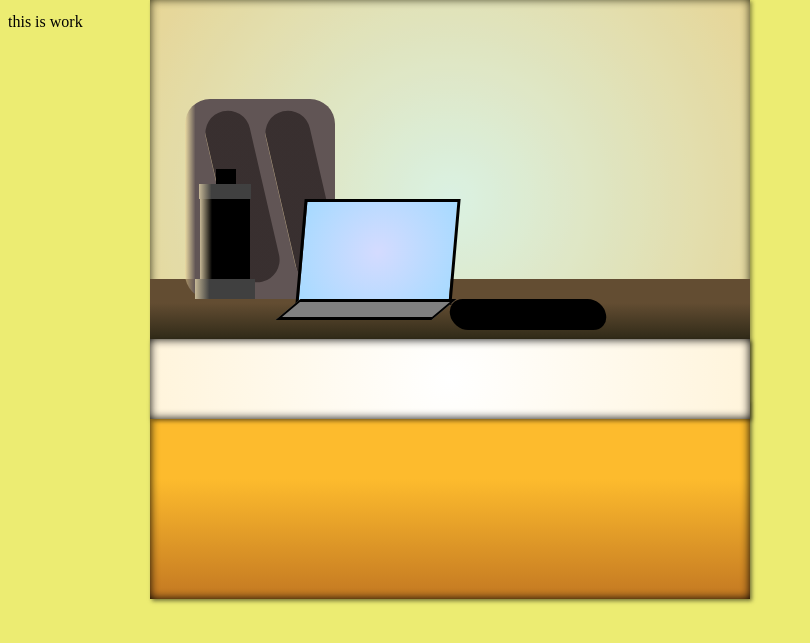
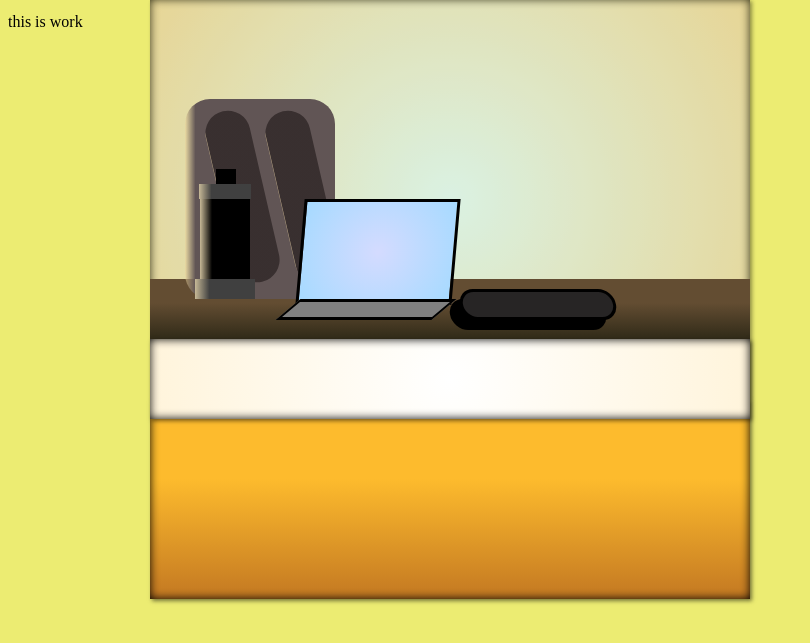
Before and after one commit to jl17369-ux/repo-still-life, a plain HTML site: page index.html in a window 1280 px wide. Shown: the part 101-744 px from the top of the page, without its empty margins (0-810 px from the left). Drawn offline with Linux system fonts and the light colour scheme.

Commit message:
case depth

```diff
--- a/index.html
+++ b/index.html
@@ -25,6 +25,8 @@
 	<div id="laptop" ></div>
 	<div id="laptop_board" ></div>
 	<div id="laptop_case" ></div>
+	<div id="laptop_case2" ></div>
+
 	<div id="table" ></div>
 	<div id="table2" ></div>
 
--- a/style.css
+++ b/style.css
@@ -106,6 +106,17 @@ background: radial-gradient(circle, rgba(212, 219, 255, 1) 0%, rgba(166, 218, 25
 	top: 400px;
 	border-radius:25px;
 }
+#laptop_case2 {
+	position:absolute;
+	width: 150px;
+      height: 25px;
+      transform: skew(10deg);
+     background: rgb(39, 37, 37);
+	border: solid;
+	left: 460px;
+	top: 390px;
+	border-radius:25px;
+}
 #table {
 	position:absolute;
 	width:600px;
```
